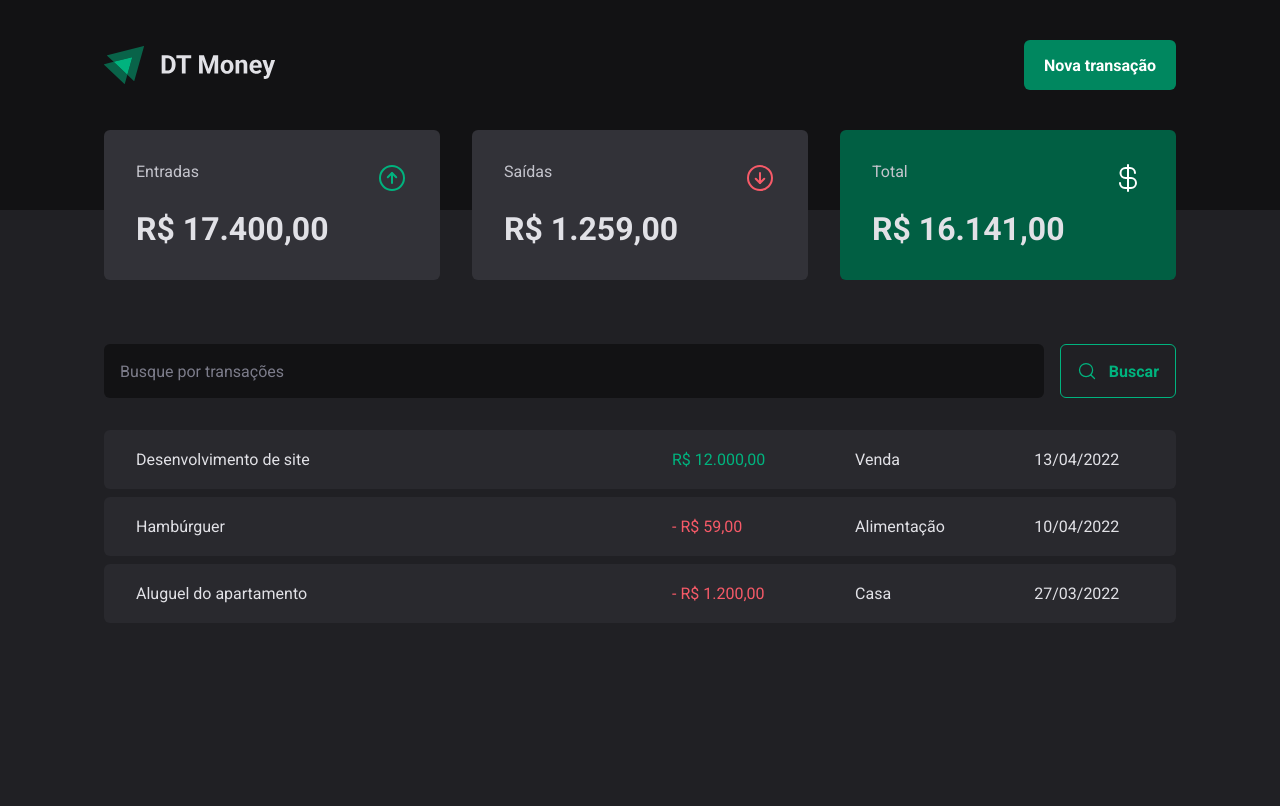
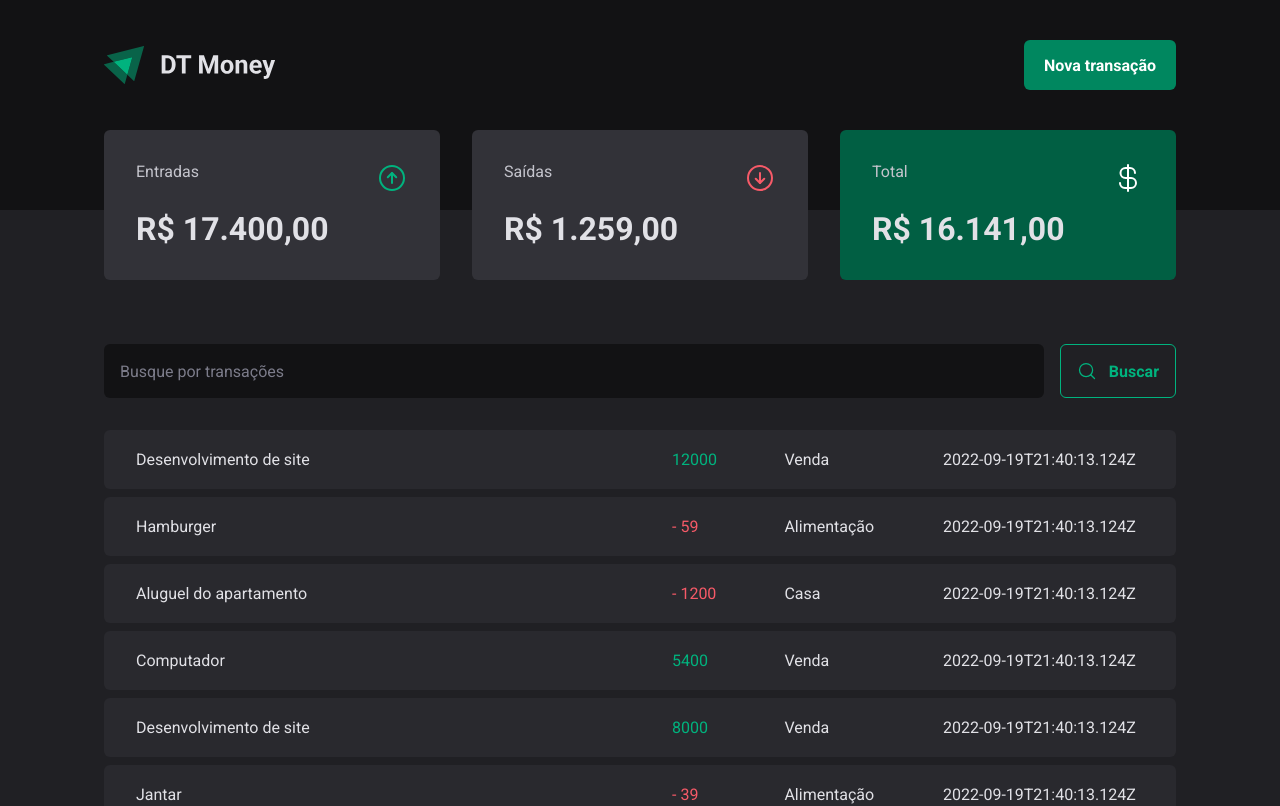
Before and after one commit to caiotracera/dt-money-vite, a React (Vite) app: page / in a window 1280 px wide. Shown: the top 806 px of the page. Built offline with nearby package versions, Linux system fonts and the light colour scheme; data requests are answered from the project's data file.

Commit message:
feat: add TransactionsContext

```diff
--- a/src/App.tsx
+++ b/src/App.tsx
@@ -4,11 +4,15 @@ import { defaultTheme } from '@/styles/themes/default';
 import { GlobalStyle } from '@/styles/global';
 import { Transactions } from '@/pages/Transactions';
 
+import { TransactionsProvider } from '@/contexts/TransactionsContext';
+
 export function App() {
   return (
     <ThemeProvider theme={defaultTheme}>
       <GlobalStyle />
-      <Transactions />
+      <TransactionsProvider>
+        <Transactions />
+      </TransactionsProvider>
     </ThemeProvider>
   );
 }
--- /dev/null
+++ b/src/contexts/TransactionsContext/index.tsx
@@ -0,0 +1,29 @@
+import { createContext, useContext, useEffect, useState } from 'react';
+
+import {
+  Transaction,
+  TransactionContextType,
+  TransactionsProviderProps,
+} from '@/contexts/TransactionsContext/types';
+
+const TransactionContext = createContext({} as TransactionContextType);
+
+export function TransactionsProvider({ children }: TransactionsProviderProps) {
+  const [transactions, setTransactions] = useState<Transaction[]>([]);
+
+  useEffect(() => {
+    fetch('http://localhost:3333/transactions')
+      .then((response) => response.json())
+      .then((data) => setTransactions(data));
+  }, []);
+
+  return (
+    <TransactionContext.Provider value={{ transactions }}>
+      {children}
+    </TransactionContext.Provider>
+  );
+}
+
+export function useTransactions() {
+  return useContext(TransactionContext);
+}
--- /dev/null
+++ b/src/contexts/TransactionsContext/types.ts
@@ -0,0 +1,16 @@
+export type Transaction = {
+  id: number;
+  description: string;
+  type: 'income' | 'outcome';
+  category: string;
+  price: number;
+  createdAt: string;
+};
+
+export type TransactionContextType = {
+  transactions: Transaction[];
+};
+
+export type TransactionsProviderProps = {
+  children: React.ReactNode;
+};
--- a/src/pages/Transactions/index.tsx
+++ b/src/pages/Transactions/index.tsx
@@ -2,9 +2,13 @@ import { Header } from '@/components/Header';
 import { SearchForm } from '@/components/SearchForm';
 import { Summary } from '@/components/Summary';
 
+import { useTransactions } from '@/contexts/TransactionsContext';
+
 import * as S from '@/pages/Transactions/styles';
 
 export function Transactions() {
+  const { transactions } = useTransactions();
+
   return (
     <div>
       <Header />
@@ -13,30 +17,18 @@ export function Transactions() {
         <SearchForm />
         <S.TransactionTable>
           <tbody>
-            <tr>
-              <td>Desenvolvimento de site</td>
-              <td>
-                <S.PriceHighlight type="income">R$ 12.000,00</S.PriceHighlight>
-              </td>
-              <td>Venda</td>
-              <td>13/04/2022</td>
-            </tr>
-            <tr>
-              <td>Hambúrguer</td>
-              <td>
-                <S.PriceHighlight type="outcome">R$ 59,00</S.PriceHighlight>
-              </td>
-              <td>Alimentação</td>
-              <td>10/04/2022</td>
-            </tr>
-            <tr>
-              <td>Aluguel do apartamento</td>
-              <td>
-                <S.PriceHighlight type="outcome">R$ 1.200,00</S.PriceHighlight>
-              </td>
-              <td>Casa</td>
-              <td>27/03/2022</td>
-            </tr>
+            {transactions.map((transaction) => (
+              <tr key={transaction.id}>
+                <td>{transaction.description}</td>
+                <td>
+                  <S.PriceHighlight type={transaction.type}>
+                    {transaction.price}
+                  </S.PriceHighlight>
+                </td>
+                <td>{transaction.category}</td>
+                <td>{transaction.createdAt}</td>
+              </tr>
+            ))}
           </tbody>
         </S.TransactionTable>
       </S.TransactionsWrapper>
```
